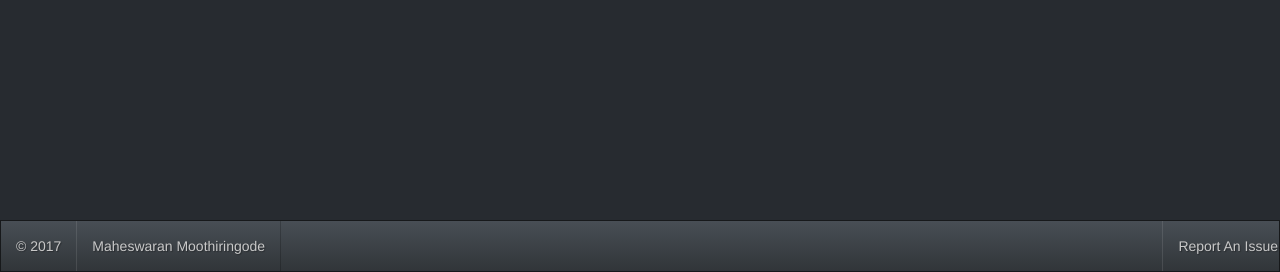
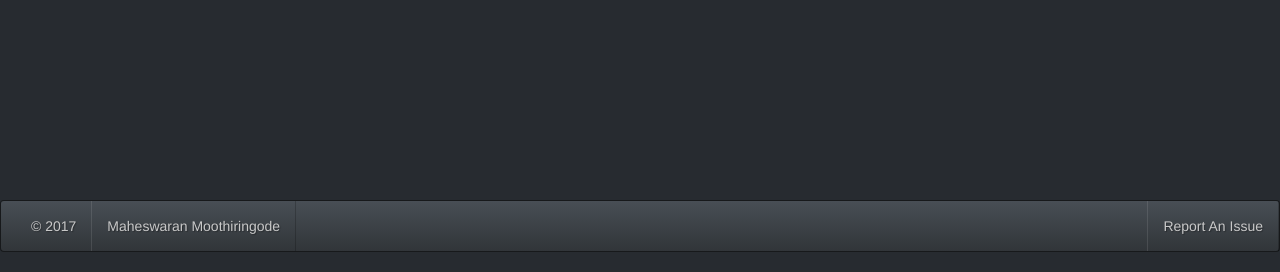
Before and after one commit to maheswaranm/finman, a Django app: page /categories/manage in a window 1280 px wide. Shown: the part 528-800 px from the top of the page. Run offline with Django 3.2, Linux system fonts and the light colour scheme; the visitor is signed in with stand-in values (Sample User, id 1); data that the repository does not hold is empty; some libraries are stand-ins or nearby versions.

Commit message:
made fixed at bottom but with scroll + html-beautify

```diff
--- a/finmancore/templates/footer.html
+++ b/finmancore/templates/footer.html
@@ -1,5 +1,7 @@
 <!-- hide on mobile/tablet -->
-<nav class="navbar navbar-default navbar-fixed-bottom hidden-xs hidden-sm">
+<div style="position:fixed;bottom:0;width:100%;">
+    <nav class="navbar navbar-default hidden-xs hidden-sm">
+        <div class="container-fluid">
             <ul class="nav navbar-nav">
                 <li>
                     <p class="navbar-text">
@@ -15,4 +17,6 @@
                     <a href="https://github.com/maheswaranm/finman/issues/new" target="_blank">Report An Issue</a>
                 </li>
             </ul>
+        </div>
     </nav>
+</div>
```
Lines whose indentation alone changed are shown as unchanged.
